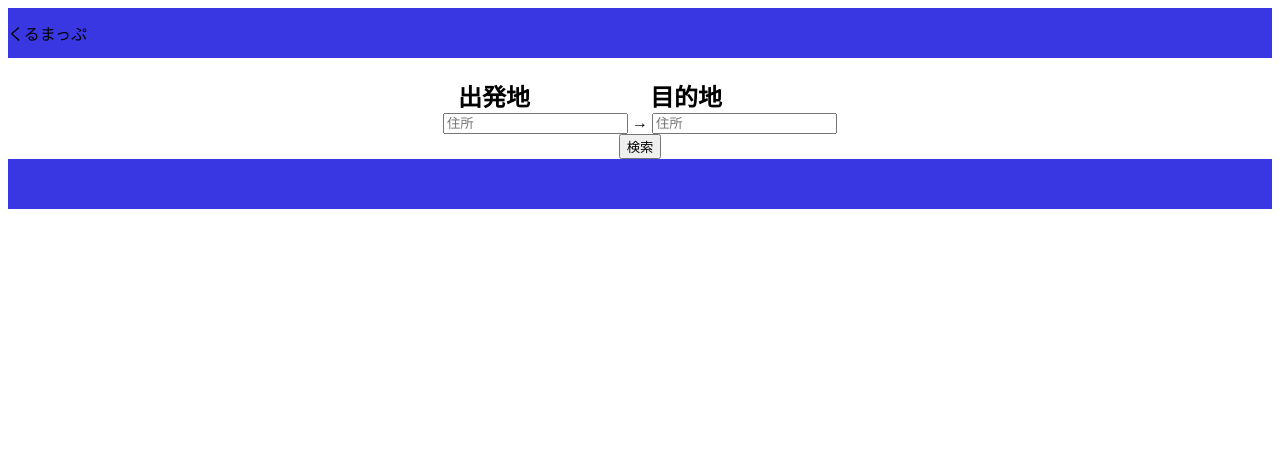
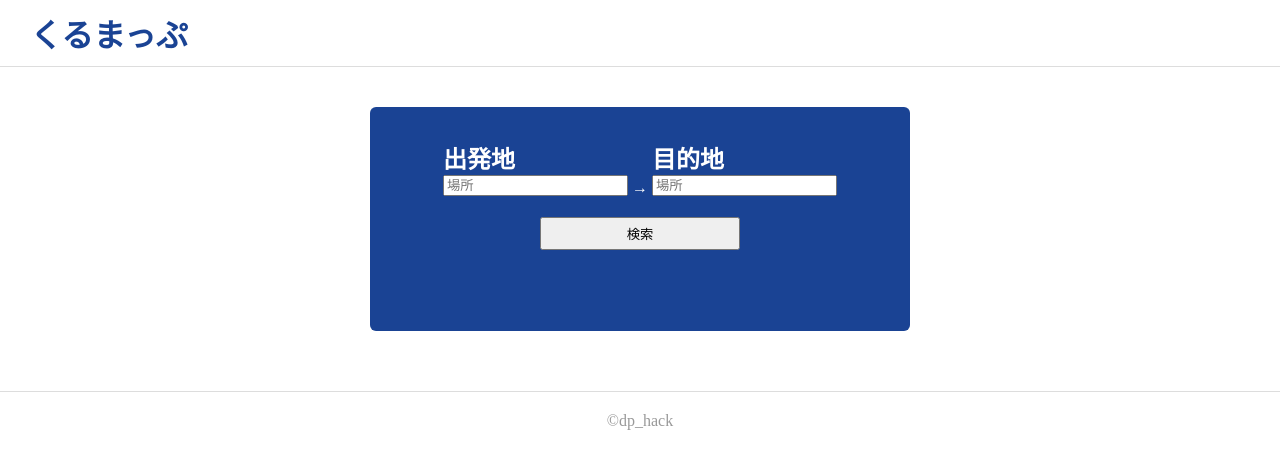
Before and after one commit to Thoroughbred-0630/dp-hack, a plain HTML site: page frontend/index.html in a window 1280 px wide. Drawn offline with Linux system fonts and the light colour scheme.

Commit message:
ななかいめのぷっしゅ

```diff
--- a/frontend/index.html
+++ b/frontend/index.html
@@ -8,22 +8,28 @@
     <link rel="stylesheet" href="style.css" />
   </head>
   <body>
-    <header>くるまっぷ</header>
+    <header>
+      <h1><a href="index.html">くるまっぷ</a></h1>
+    </header>
     <div class="center">
-      <form action="./map.html">
-        <div class="flexed-text">
-          <h2 class="mb-0 ml--100">出発地</h2>
-          <h2 class="mb-0 ml-120">目的地</h2>
-        </div>
-        <div class="flexed-text">
-          <input type="text" id="origin" name="origin" placeholder="住所" required />
-          <span class="ml-4 mr-4">→</span>
-          <input type="text" id="destination" name="destination" placeholder="住所" required />
-        </div>
-        <input type="submit" value="検索" />
-      </form>
+      <div class="box">
+        <form action="./map.html">
+          <div class="flexed-text">
+            <div>
+              <h2 class="mb-0" style="text-align: left">出発地</h2>
+              <input type="text" id="origin" name="origin" placeholder="場所" required />
+            </div>
+            <span class="ml-4 mr-4 mt-60">→</span>
+            <div>
+              <h2 class="mb-0" style="text-align: left">目的地</h2>
+              <input type="text" id="destination" name="destination" placeholder="場所" required />
+            </div>
+          </div>
+          <input class="btn-search" type="submit" value="検索" />
+        </form>
+      </div>
     </div>
     <div class="content"></div>
-    <footer></footer>
+    <footer>&copy;dp_hack</footer>
   </body>
 </html>
--- a/frontend/style.css
+++ b/frontend/style.css
@@ -4,25 +4,68 @@
   justify-content: center;
 }
 
+html,
+body,
+h1,
 header {
-  display: flex;
-  width: 100%;
-  height: 50px;
-  background-color: rgb(57, 55, 226);
-  align-items: center;
+  padding: 0;
+  margin: 0;
+}
+
+header {
+  padding: 0;
+  margin: 0;
+}
+
+header {
+  border-bottom: 1px solid #ddd;
+  margin-bottom: 40px;
+}
+
+header a {
+  text-decoration: none;
+  color: rgb(26, 67, 148);
+}
+
+h1 {
+  margin-left: 20px;
+  width: fit-content;
+  padding: 10px;
+}
+
+header a:hover {
+  color: rgb(168, 196, 65);
+}
+
+.box {
+  padding: 12px 20px;
+  border-radius: 6px;
+  width: 500px;
+  height: 200px;
+  color: white;
+  background: rgb(26, 67, 148); /*背景色*/
+  margin: 0 auto;
+  vertical-align: middle;
 }
 
 footer {
-  display: flex;
+  border-top: 1px solid #ddd;
+  bottom: 0;
   width: 100%;
-  height: 50px;
-  background-color: rgb(57, 55, 226);
-  align-items: center;
-  bottom: 0;
+  text-align: center;
+  margin-top: 60px;
+  padding: 20px 0;
+  color: #999;
 }
 
 .center {
   text-align: center;
+}
+
+.btn-search {
+  width: 200px;
+  padding: 5px;
+  margin-top: 20px;
 }
 
 .mt-0 {
@@ -75,6 +118,10 @@ footer {
 
 .mt-48 {
   margin-top: 48px !important;
+}
+
+.mt-60 {
+  margin-top: 60px !important;
 }
 
 .mr-0 {
```
